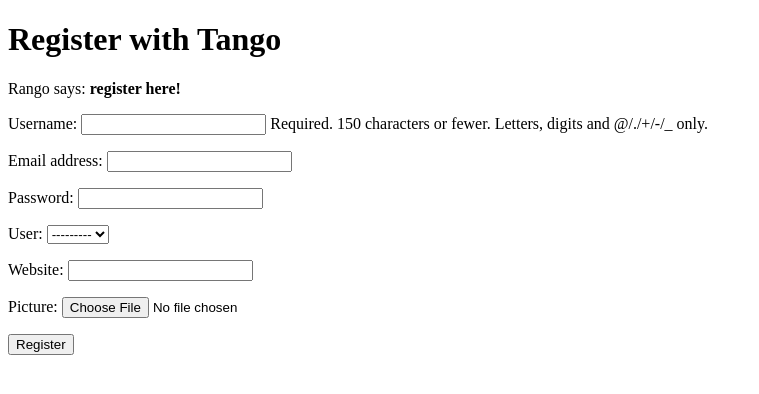
After one commit to crisbravo1/rango2, a Django app: page /tango/register/ in a window 1280 px wide. The commit adds this page. Shown: the top 394 px of the page, without its empty margins (0-759 px from the left). Run offline with Django 3.2, Linux system fonts and the light colour scheme; data comes from the database, SQL or seed files in the repository; both versions use the stored data as it was after the commit.

```diff
--- a/rango_project/settings.py
+++ b/rango_project/settings.py
@@ -99,3 +99,5 @@ STATICFILES_DIRS = (
 
 MEDIA_URL = '/media/' ## donde seran accesibles todos los archivos en el development server
 MEDIA_ROOT = os.path.join(BASE_DIR,'media') ##donde se guardara los archivos subidos por el usuario en el disco local
+LOGIN_URL = 'tango/login/' ## me permite redirigir un usuario no log in a la pagina deseada
+## en este caso la pagina de login
--- a/tango/admin.py
+++ b/tango/admin.py
@@ -1,5 +1,5 @@
 from django.contrib import admin
-from tango.models import Category,Page
+from tango.models import Category,Page , UserProfile
 
 # Register your models here.
 
@@ -15,3 +15,4 @@ class PageAdmin(admin.ModelAdmin):
 
 admin.site.register(Page,PageAdmin)
 admin.site.register(Category,CategoryAdmin)
+admin.site.register(UserProfile)
--- a/tango/forms.py
+++ b/tango/forms.py
@@ -1,5 +1,6 @@
 from django import forms
-from tango.models import Page, Category
+from tango.models import Page, Category , UserProfile
+from django.contrib.auth.models import User
 
 class CategoryForm(forms.ModelForm):
 	name=forms.CharField(max_length=128,help_text="Please enter category name.")
@@ -18,6 +19,10 @@ class PageForm(forms.ModelForm):
 	url = forms.URLField(max_length=200, help_text="Please enter the URL of the page.")
 	views = forms.IntegerField(widget=forms.HiddenInput(), initial=0)
 
+	class Meta:
+		model = Page
+		exclude=('category',)
+
 	def clean(self):
 		cleaned_data=self.cleaned_data
 		url=cleaned_data.get('url')
@@ -28,6 +33,15 @@ class PageForm(forms.ModelForm):
 
 		return cleaned_data
 
+class UserForm(forms.ModelForm):
+	password=forms.CharField(widget=forms.PasswordInput()) # para ocultar el passwprd al escribir
+
 	class Meta:
-		model = Page
-		exclude=('category',)
+		model=User
+		fields=('username','email','password',)
+
+class UserProfileForm(forms.ModelForm):
+
+	class Meta:
+		model=UserProfile
+		fileds=('website','picture')
--- a/tango/models.py
+++ b/tango/models.py
@@ -1,5 +1,6 @@
 from django.db import models
 from django.template.defaultfilters import slugify
+from django.contrib.auth.models import User
 
 # Create your models here.
 
@@ -29,3 +30,17 @@ class Page(models.Model):
 	def __str__(self):
 
 		return self.title
+
+class UserProfile(models.Model):
+	# Linea requerida. EL perfil del usuario solo esta asociado a una instancia
+	# de user
+	user=models.OneToOneField(User)
+
+
+	# otros atributos
+	website=models.URLField(blank=True)
+	picture=models.ImageField(upload_to='profile_images',blank=True)
+	# upload_to es un atributo que dice donde se guardara la imagen del usuario
+
+	def __unicode__(self):
+		return self.user.username
--- a/tango/urls.py
+++ b/tango/urls.py
@@ -8,4 +8,8 @@ urlpatterns=patterns('',
     url(r'^prueba/',views.prueba, name='prueba'),
     url(r'^category/(?P<category_name_slug>[\w\-]+)/$',views.category,name='category'),
     url(r'^add_category/$',views.add_category,name='add_category'),
-    url(r'^category/(?P<category_name_slug>[\w\-]+)/add_page/$',views.add_page,name='add_page'),)
+    url(r'^category/(?P<category_name_slug>[\w\-]+)/add_page/$',views.add_page,name='add_page'),
+    url(r'^register/$',views.register,name='register'),
+    url(r'^login/$',views.user_login,name='login'),
+    url(r'^restricted/',views.restricted,name='restricted'),
+    url(r'^logout/$',views.user_logout,name='logout'),)
--- a/tango/views.py
+++ b/tango/views.py
@@ -1,8 +1,10 @@
 from django.shortcuts import render
-from django.http import HttpResponse
+from django.http import HttpResponse , HttpResponseRedirect
 import os
 from tango.models import Category, Page
-from tango.forms import CategoryForm, PageForm
+from tango.forms import CategoryForm, PageForm, UserProfileForm ,UserForm
+from django.contrib.auth import authenticate , login ,logout
+from django.contrib.auth.decorators import login_required
 
 
 def index(request):
@@ -81,6 +83,97 @@ def add_page(request,category_name_slug):
 	else:
 		form = PageForm()
 
-	context_dict = {'form':form, 'category': cat , 'category_name_slug':category_name_slug}
+	context_dict = {'form':form, 'category': cat }
 
 	return render(request, 'tango/add_page.html', context_dict)
+
+def register(request):
+
+    # A boolean value for telling the template whether the registration was successful.
+    # Set to False initially. Code changes value to True when registration succeeds.
+    registered = False
+
+    # If it's a HTTP POST, we're interested in processing form data.
+    if request.method == 'POST':
+        # Attempt to grab information from the raw form information.
+        # Note that we make use of both UserForm and UserProfileForm.
+        user_form = UserForm(data=request.POST)
+        profile_form = UserProfileForm(data=request.POST)
+
+        # If the two forms are valid...
+        if user_form.is_valid() and profile_form.is_valid():
+            # Save the user's form data to the database.
+            user = user_form.save()
+
+            # Now we hash the password with the set_password method.
+            # Once hashed, we can update the user object.
+            user.set_password(user.password)
+            user.save()
+
+            # Now sort out the UserProfile instance.
+            # Since we need to set the user attribute ourselves, we set commit=False.
+            # This delays saving the model until we're ready to avoid integrity problems.
+            profile = profile_form.save(commit=False)
+            profile.user = user
+
+            # Did the user provide a profile picture?
+            # If so, we need to get it from the input form and put it in the UserProfile model.
+            if 'picture' in request.FILES:
+                profile.picture = request.FILES['picture']
+
+            # Now we save the UserProfile model instance.
+            profile.save()
+
+            # Update our variable to tell the template registration was successful.
+            registered = True
+
+        # Invalid form or forms - mistakes or something else?
+        # Print problems to the terminal.
+        # They'll also be shown to the user.
+        else:
+            print user_form.errors, profile_form.errors
+
+    # Not a HTTP POST, so we render our form using two ModelForm instances.
+    # These forms will be blank, ready for user input.
+    else:
+        user_form = UserForm()
+        profile_form = UserProfileForm()
+
+    # Render the template depending on the context.
+    return render(request,
+            'tango/register.html',
+            {'user_form': user_form, 'profile_form': profile_form, 'registered': registered} )
+
+def user_login(request):
+
+	if request.method =='POST':  ## validacion para pedir datos o recibir
+
+		username=request.POST.get('username')
+		password=request.POST.get('password')
+
+		user= authenticate(username=username, password=password)
+		if user: ## si tengo el objeto user si estaba en la database (y la contrasena estaba bien)
+
+			if user.is_active:
+
+				login(request,user)
+				return HttpResponseRedirect('/tango/')
+			else:
+				return HttpResponse('Your Tango account is disabled')
+		else:
+			## En este caso hubo un bad login
+			print "Invalid login details: {0}, {1}".format(username,password)
+			return HttpResponse("Invalid login details suplied")
+	else:
+
+		return render(request,'tango/login.html',{})
+
+@login_required ## decorator que si esta sobre la funcion indica que debe loguearme para ver el contenido
+def restricted(request):
+	return HttpResponse("Since you're logged in, you can seethis text")
+
+@login_required
+def user_logout(request):
+	logout(request) ## sabemos que ya el usuario esta conectado
+
+	return HttpResponseRedirect('/tango/')
--- a/templates/tango/category.html
+++ b/templates/tango/category.html
@@ -21,11 +21,12 @@
 
 			{% endif %}
 
-		<a href="/tango/category/{{category.slug}}/add_page"> Add a page </a>
+		<a href="/tango/category/{{category.slug}}/add_page"> Add a page </a></body><br>
 		{% else %}
 			The specified category {{category_name}} does not exist!!
 		{% endif %}
-
+		<!-- New Line-->
+		<a href="/tango"> Go back to index </a></body><br>
 	</body>
 
 </html>
--- /dev/null
+++ b/templates/tango/register.html
@@ -0,0 +1,32 @@
+<!DOCTYPE html>
+<html>
+    <head>
+        <title>Tango</title>
+    </head>
+
+    <body>
+        <h1>Register with Tango</h1>
+
+        {% if registered %}
+        Rango says: <strong>thank you for registering!</strong>
+        <a href="/tango/">Return to the homepage.</a><br />
+        {% else %}
+        Rango says: <strong>register here!</strong><br />
+
+        <form id="user_form" method="post" action="/tango/register/"
+                enctype="multipart/form-data"> <!-- enctype obligatorio al mandar archivos, por POST-->
+
+            {% csrf_token %}
+
+            <!-- Display each form. The as_p method wraps each element in a paragraph
+                 (<p>) element. This ensures each element appears on a new line,
+                 making everything look neater. -->
+            {{ user_form.as_p }}
+            {{ profile_form.as_p }}
+
+            <!-- Provide a button to click to submit the form. -->
+            <input type="submit" name="submit" value="Register" />
+        </form>
+        {% endif %}
+    </body>
+</html>
```
Also changed, not shown: templates/tango/index.html (+11 -1 lines), templates/tango/login.html (added, +22 -0 lines), db.sqlite3, tango/migrations/0002_userprofile.py (added), 8 other files.
